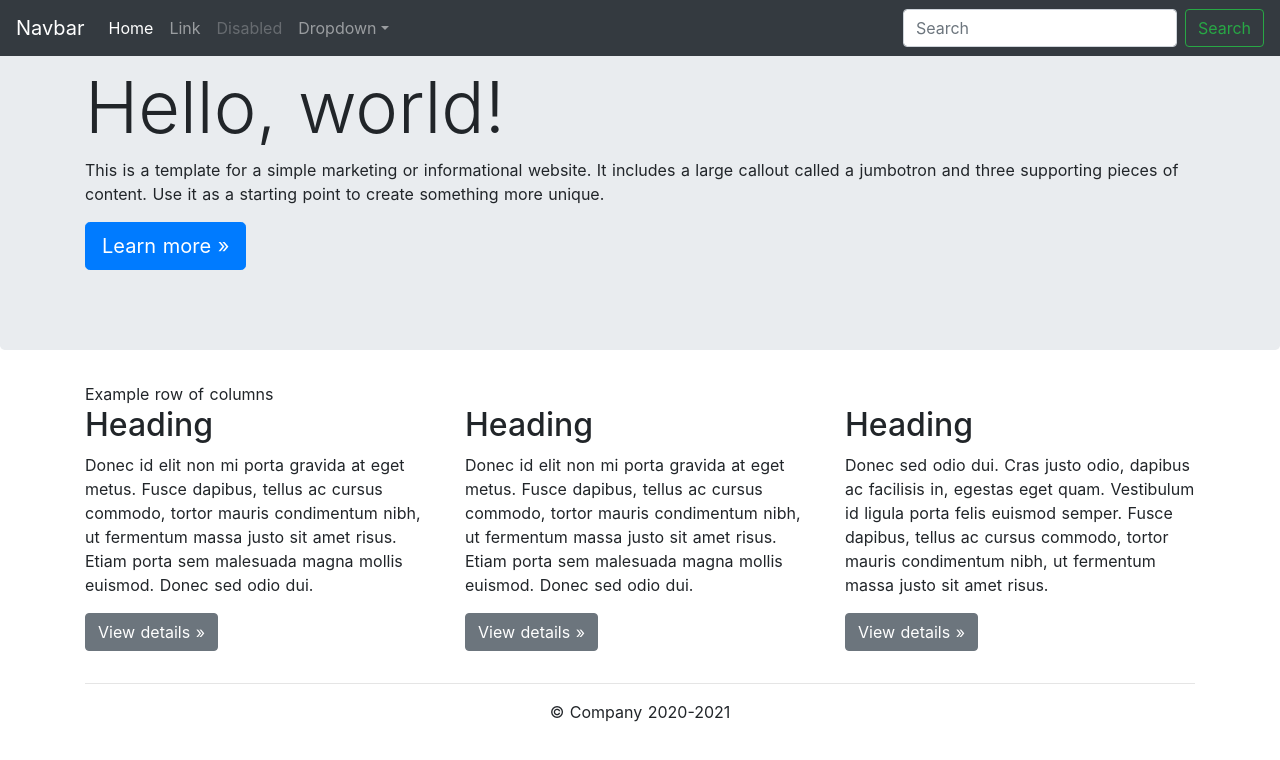
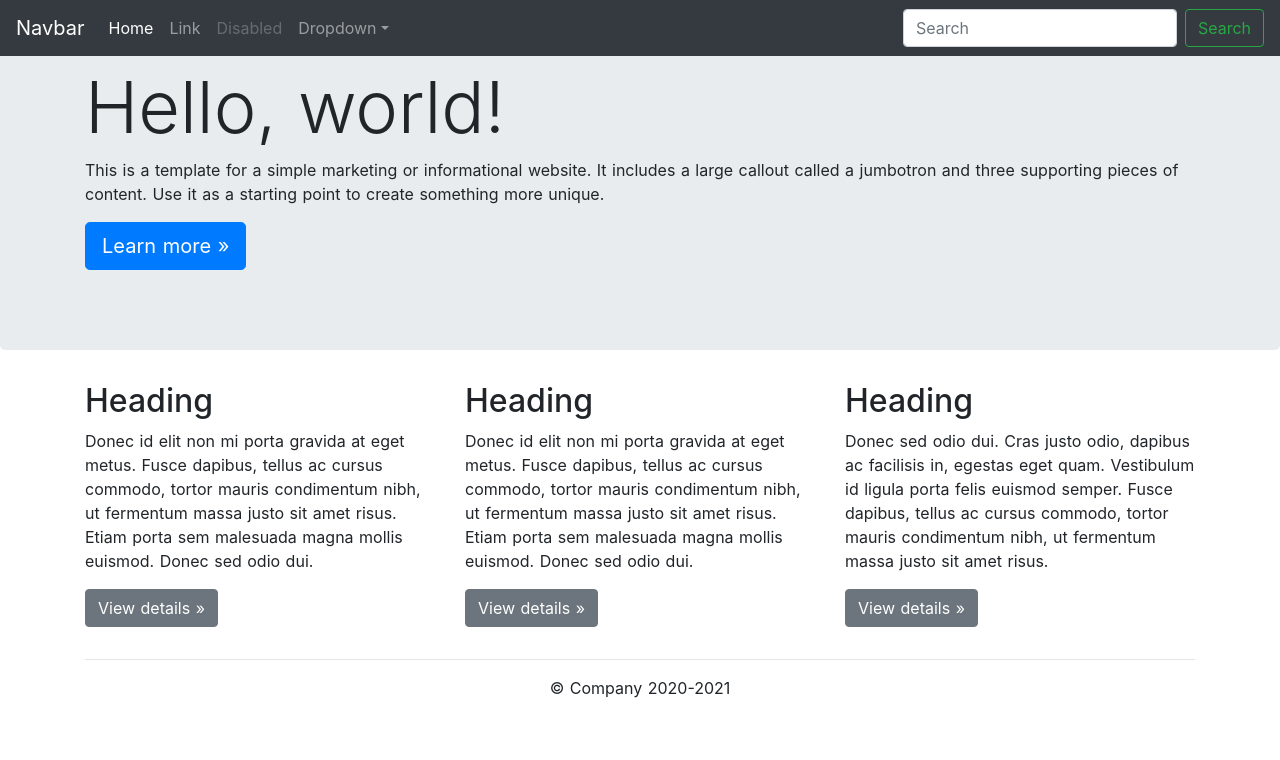
Before and after one commit to Orung/CatPlay, a Nuxt app: page / in a window 1280 px wide. Shown: the top 760 px of the page. Built offline with nearby package versions, Linux system fonts and the light colour scheme.

Commit message:
creating jumbotron component and importing to the home layout

```diff
--- a/pages/index.vue
+++ b/pages/index.vue
@@ -1,7 +1,5 @@
 <template>
-
   <div class="container">
-        Example row of columns
     <div class="row">
       <div class="col-md-4">
         <h2>Heading</h2>
@@ -19,9 +17,7 @@
         <p><a class="btn btn-secondary" href="#" role="button">View details &raquo;</a></p>
       </div>
     </div>
-
     <hr>
-
   </div>
 </template>
 
```
Lines whose indentation alone changed are shown as unchanged.
